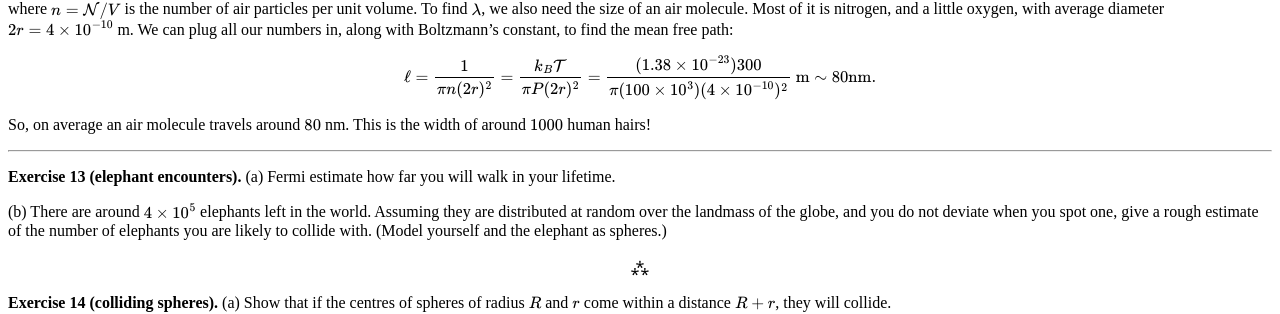
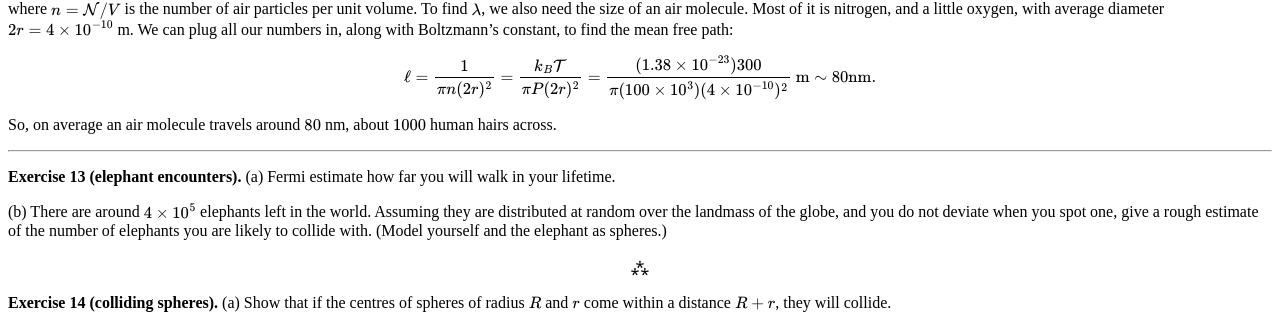
Before and after one commit to hapax/hapax.github.io, a Jekyll site: the page built from assets/simple-physics.md, in a window 1280 px wide and 900 px high, scrolled down 11107 px. Shown: the part 144-458 px from the top of the window. Built offline with Jekyll 4.4.1, drawn with Linux system fonts in a browser that asks for light colours; our own code applies the rules of GitHub Pages for plain Markdown files; formulas are drawn with MathJax 3; a script that is not in the unit is left out.

Commit message:
Update simple-physics.md

```diff
--- a/assets/simple-physics.md
+++ b/assets/simple-physics.md
@@ -1212,8 +1212,8 @@ $$
 10^{-10})^2} \text{ m} \sim 80 \text{nm}.
 $$
 
-So, on average an air molecule travels around $80$ nm.
-This is the width of around $1000$ human hairs!
+So, on average an air molecule travels around $80$ nm, about $1000$
+human hairs across.
 
 ---
 
```
